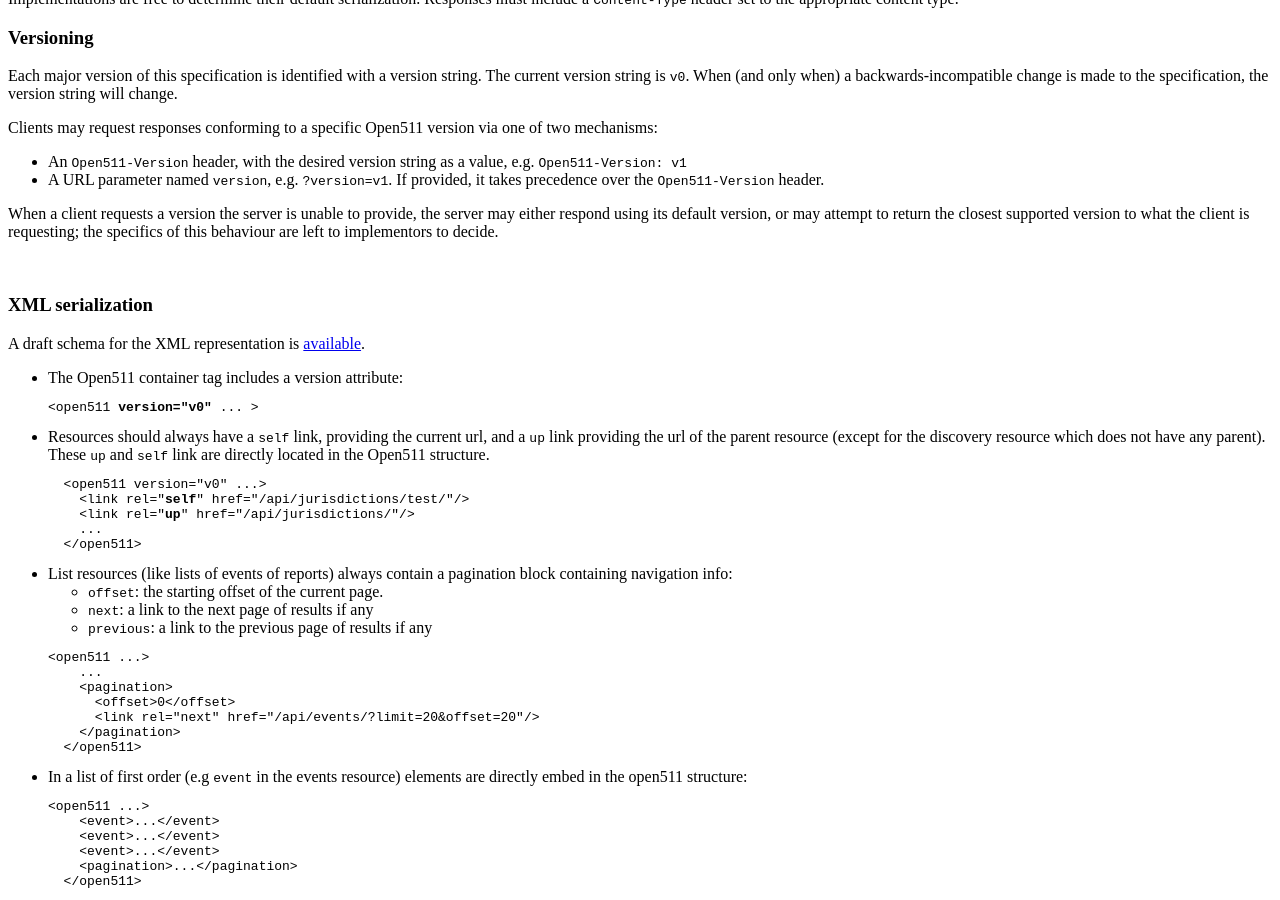
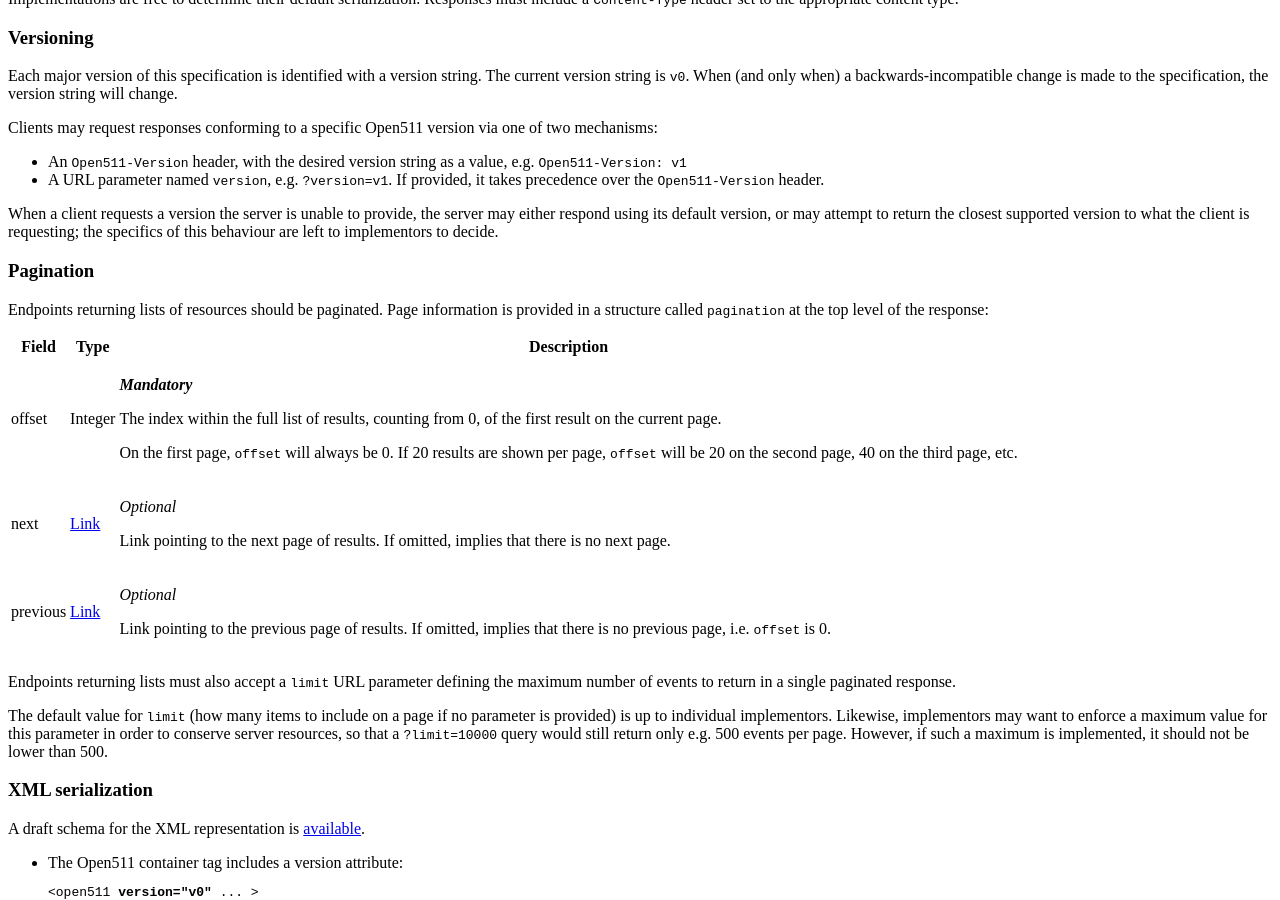
Before and after one commit to open511/Open511API, a Jekyll site: the page built from guidelines.html, in a window 1280 px wide and 900 px high, scrolled down 1266 px. Built offline with Jekyll 4.4.1, drawn with Linux system fonts in a browser that asks for light colours; nearby versions of some CDN libraries; some of the changed text lies outside the part shown.

Commit message:
Move around pagination documentation

```diff
--- a/event.html
+++ b/event.html
@@ -312,7 +307,7 @@ restriction :
 
 <h3>Parameters</h3>
 
-<p>In addition to the filters described below, the events resource also supports <a href="guidelines.html#format">format selection</a> and <a href="guidelines.html#lang">language negotiation</a>.</p>
+<p>In addition to the filters described below, some URL parameters are common to all resources: <a href="guidelines.html#format">format</a>, <a href="guidelines.html#versioning">version</a>, <a href="guidelines.html#lang">accept-language</a>, and <a href="guidelines.html#pagination">limit</a>.</p>
 
 
   <table class="parameters">
--- a/guidelines.html
+++ b/guidelines.html
@@ -1,6 +1,22 @@
 ---
 layout: page
 title: Technical Guidelines
+
+pagination_spec :
+    - name: offset
+      mandatory: Mandatory
+      type: Integer
+      desc: <p>The index within the full list of results, counting from 0, of the first result on the current page.</p><p>On the first page, <code>offset</code> will always be 0. If 20 results are shown per page, <code>offset</code> will be 20 on the second page, 40 on the third page, etc.</p>
+
+    - name: next
+      type: <a href="guidelines.html#links">Link</a>
+      mandatory: Optional
+      desc: <p>Link pointing to the next page of results. If omitted, implies that there is no next page.</p>
+
+    - name: previous
+      type: <a href="guidelines.html#links">Link</a>
+      mandatory: Optional
+      desc: <p>Link pointing to the previous page of results. If omitted, implies that there is no previous page, i.e. <code>offset</code> is 0.</p>
 ---
 {% include JB/setup %}
 
@@ -68,7 +84,21 @@ title: Technical Guidelines
 
 <p>When a client requests a version the server is unable to provide, the server may either respond using its default version, or may attempt to return the closest supported version to what the client is requesting; the specifics of this behaviour are left to implementors to decide.</p>
 
-<p>&nbsp;</p>
+<a id="pagination"></a>
+<h3>Pagination</h3>
+
+<p>Endpoints returning lists of resources should be paginated. Page information is provided in a structure called <code>pagination</code> at the top level of the response&colon;</p>
+
+  <table class="representation">
+        <tr><th>Field</th><th>Type</th><th>Description</th></tr>
+{% for item in page.pagination_spec %}
+   {% include tablegen.html %}
+{% endfor %}
+     </table>
+
+<p>Endpoints returning lists must also accept a <code>limit</code> URL parameter defining the maximum number of events to return in a single paginated response.</p>
+
+<p>The default value for <code>limit</code> (how many items to include on a page if no parameter is provided) is up to individual implementors. Likewise, implementors may want to enforce a maximum value for this parameter in order to conserve server resources, so that a <code>?limit=10000</code> query would still return only e.g. 500 events per page. However, if such a maximum is implemented, it should not be lower than 500.</p>
 
 <a id="xmlspec"></a>
 <h3>XML serialization</h3>
@@ -86,19 +116,6 @@ title: Technical Guidelines
     &lt;link rel="<b>up</b>" href="/api/jurisdictions/"/&gt;
     ...
   &lt;/open511&gt;   </pre></li>
-
-<li>List resources (like lists of events of reports) always contain a pagination block containing navigation info:<ul>
-  <li><code>offset</code>: the starting offset of the current page.</li>
-  <li><code>next</code>: a link to the next page of results if any</li>
-  <li><code>previous</code>: a link to the previous page of results if any</li></ul>
-    <pre>&lt;open511 ...&gt;
-    ...
-    &lt;pagination&gt;
-      &lt;offset&gt;0&lt;/offset&gt;
-      &lt;link rel="next" href="/api/events/?limit=20&offset=20"/&gt;
-    &lt;/pagination&gt;
-  &lt;/open511&gt;</pre>
-</li>
 
 <li>In a list of first order (e.g <code>event</code> in the events resource) elements are directly embed in the open511 structure:
     <pre>&lt;open511 ...&gt;
@@ -215,20 +232,6 @@ title: Technical Guidelines
     }
   }</pre></li>
 
-<li>List resources (like lists of events of reports) always contain a pagination block containing navigation info:<ul>
-  <li><code>offset</code>: the starting offset of the current page.</li>
-  <li><code>next_url</code>: a link to the next page of results if any</li>
-  <li><code>previous_url</code>: a link to the previous page of results if any</li></ul>
-  <pre>
-  {
-    ...
-    "pagination": {
-      "next_url": "/api/events/?limit=20&offset=20",
-      "previous_url": null,
-      "offset": 0
-    }
-  } </pre>
-</li>
 
 <li>Lists included within an individual resource &mdash; structures like <code>&lt;roads&gt;&lt;road&gt; ...</code> in XML &mdash; also become arrays.
     <pre>
```
Also changed, not shown: other parts of event.html (+0 -5 lines).
